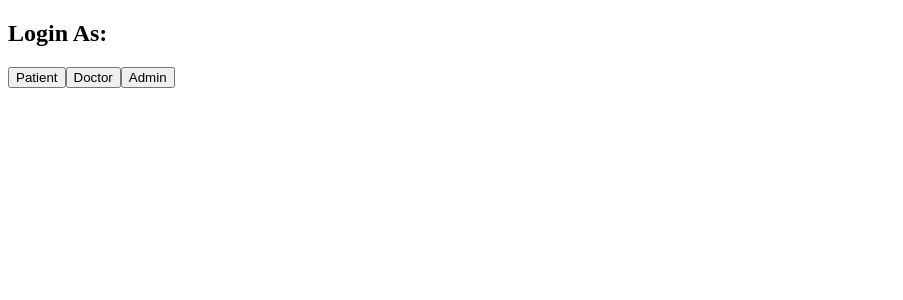
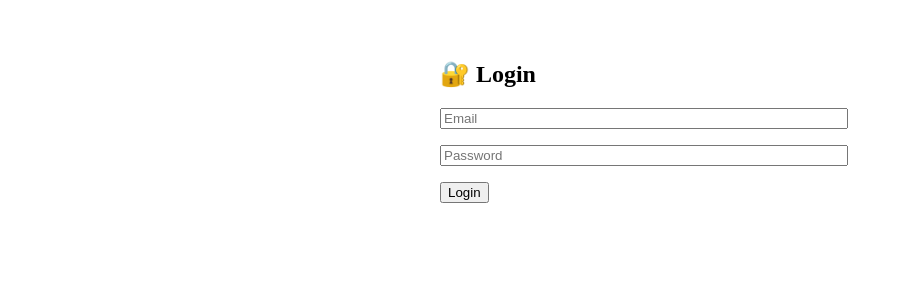
Before and after one commit to awasthi14/docAppointmentWebApp, a React (Vite) app: page /login in a window 1280 px wide. Shown: the top 300 px of the page, without its empty margins (0-903 px from the left). Built offline with nearby package versions, Linux system fonts and the light colour scheme.

Commit message:
Integrate login

```diff
--- a/src/App.tsx
+++ b/src/App.tsx
@@ -33,6 +33,8 @@ function App() {
     <Router>
       <Routes>
         <Route path="/login" element={<Login />} />
+        <Route path="/" element={<Navigate to="/login" />} />
+
         <Route path="/dashboard" element={<DashboardRouter />} />
 
         <Route path="/doctor/dashboard" element={<DoctorDashboard />} />
@@ -46,6 +48,8 @@ function App() {
 
         <Route path="/doctor/appointments" element={<ViewAppointmentsScreen />} />
 
+        <Route path="/admin/dashboard" element={<AdminDashboard />} />
+
       </Routes>
     </Router>
   );
--- a/src/pages/Login.tsx
+++ b/src/pages/Login.tsx
@@ -1,21 +1,66 @@
+import { useState } from 'react';
 import { useNavigate } from 'react-router-dom';
-import type { Role } from '../types';
+
+type Role = 'user' | 'doctor' | 'admin';
+
+const mockUsers = [
+  { email: 'patient@example.com', password: '1234', role: 'user' },
+  { email: 'doctor@example.com', password: '1234', role: 'doctor' },
+  { email: 'admin@example.com', password: '1234', role: 'admin' },
+];
 
 const Login = () => {
+  const [email, setEmail] = useState('');
+  const [password, setPassword] = useState('');
+  const [error, setError] = useState('');
   const navigate = useNavigate();
 
-  const handleLogin = (role: Role) => {
-    // Store role in localStorage (for demo purposes)
-    localStorage.setItem('role', role);
-    navigate('/dashboard');
+  const handleLogin = () => {
+    const found = mockUsers.find(
+      (user) => user.email === email && user.password === password
+    );
+
+    if (found) {
+      localStorage.setItem('role', found.role);
+      localStorage.setItem('email', found.email);
+
+      switch (found.role as Role) {
+        case 'user':
+          navigate('/user/dashboard');
+          break;
+        case 'doctor':
+          navigate('/doctor/dashboard');
+          break;
+        case 'admin':
+          navigate('/admin/dashboard');
+          break;
+        default:
+          setError('Unknown role.');
+      }
+    } else {
+      setError('Invalid email or password.');
+    }
   };
 
   return (
-    <div>
-      <h2>Login As:</h2>
-      <button onClick={() => handleLogin('user')}>Patient</button>
-      <button onClick={() => handleLogin('doctor')}>Doctor</button>
-      <button onClick={() => handleLogin('admin')}>Admin</button>
+    <div style={{ padding: '2rem', maxWidth: '400px', margin: 'auto' }}>
+      <h2>🔐 Login</h2>
+      {error && <p style={{ color: 'red' }}>{error}</p>}
+      <input
+        type="email"
+        placeholder="Email"
+        value={email}
+        onChange={(e) => setEmail(e.target.value)}
+        style={{ display: 'block', marginBottom: '1rem', width: '100%' }}
+      />
+      <input
+        type="password"
+        placeholder="Password"
+        value={password}
+        onChange={(e) => setPassword(e.target.value)}
+        style={{ display: 'block', marginBottom: '1rem', width: '100%' }}
+      />
+      <button onClick={handleLogin}>Login</button>
     </div>
   );
 };
```
